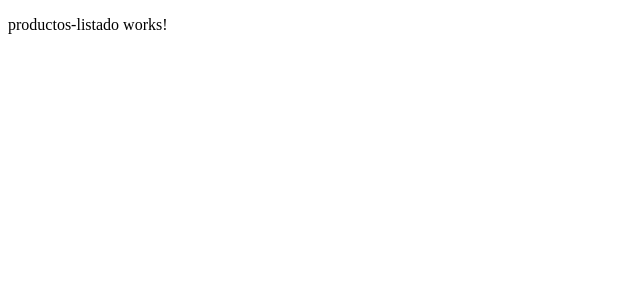
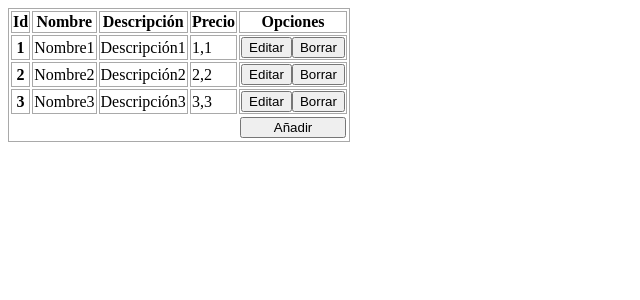
Before and after one commit to javierlete/angular-ejercicio-productos, an Angular app: page / in a window 1280 px wide. Shown: the top 300 px of the page, without its empty margins (0-640 px from the left). Built offline with nearby package versions, Linux system fonts and the light colour scheme.

Commit message:
Pantalla estática de listado

```diff
--- a/src/app/productos-listado/productos-listado.component.css
+++ b/src/app/productos-listado/productos-listado.component.css
@@ -0,0 +1,7 @@
+table, th, tbody td {
+    border: 1px solid darkgray;
+}
+
+tfoot button {
+    width: 100%;
+}
--- a/src/app/productos-listado/productos-listado.component.html
+++ b/src/app/productos-listado/productos-listado.component.html
@@ -1,3 +1,43 @@
-<p>
-  productos-listado works!
-</p>
+<table>
+<thead>
+  <tr>
+    <th>Id</th>
+    <th>Nombre</th>
+    <th>Descripción</th>
+    <th>Precio</th>
+    <th>Opciones</th>
+  </tr>
+</thead>
+<tbody>
+  <tr>
+    <th>1</th>
+    <td>Nombre1</td>
+    <td>Descripción1</td>
+    <td>1,1</td>
+    <td><button>Editar</button><button>Borrar</button></td>
+  </tr>
+  <tr>
+    <th>2</th>
+    <td>Nombre2</td>
+    <td>Descripción2</td>
+    <td>2,2</td>
+    <td><button>Editar</button><button>Borrar</button></td>
+  </tr>
+  <tr>
+    <th>3</th>
+    <td>Nombre3</td>
+    <td>Descripción3</td>
+    <td>3,3</td>
+    <td><button>Editar</button><button>Borrar</button></td>
+  </tr>
+</tbody>
+<tfoot>
+  <tr>
+    <td></td>
+    <td></td>
+    <td></td>
+    <td></td>
+    <td><button>Añadir</button></td>
+  </tr>
+</tfoot>
+</table>
```
